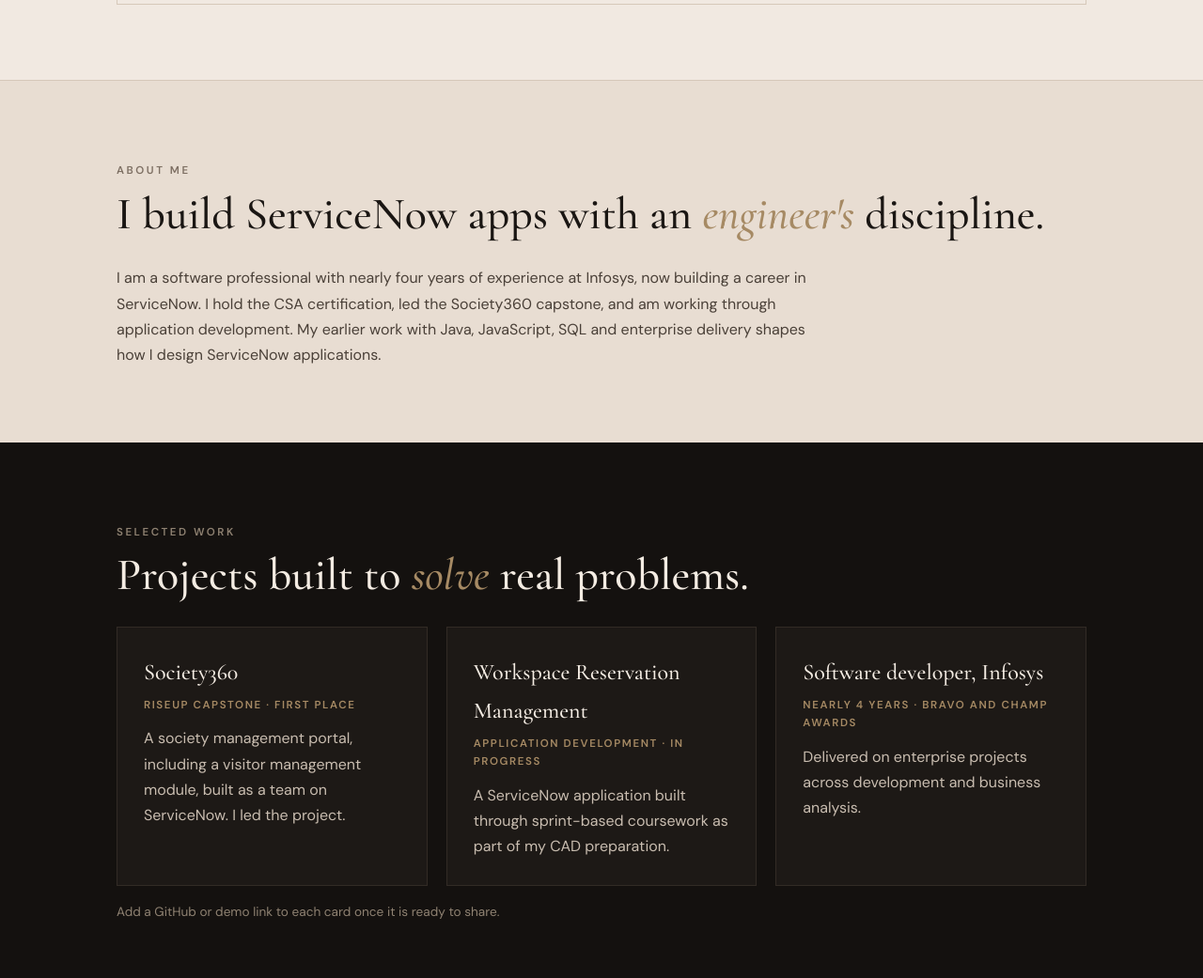
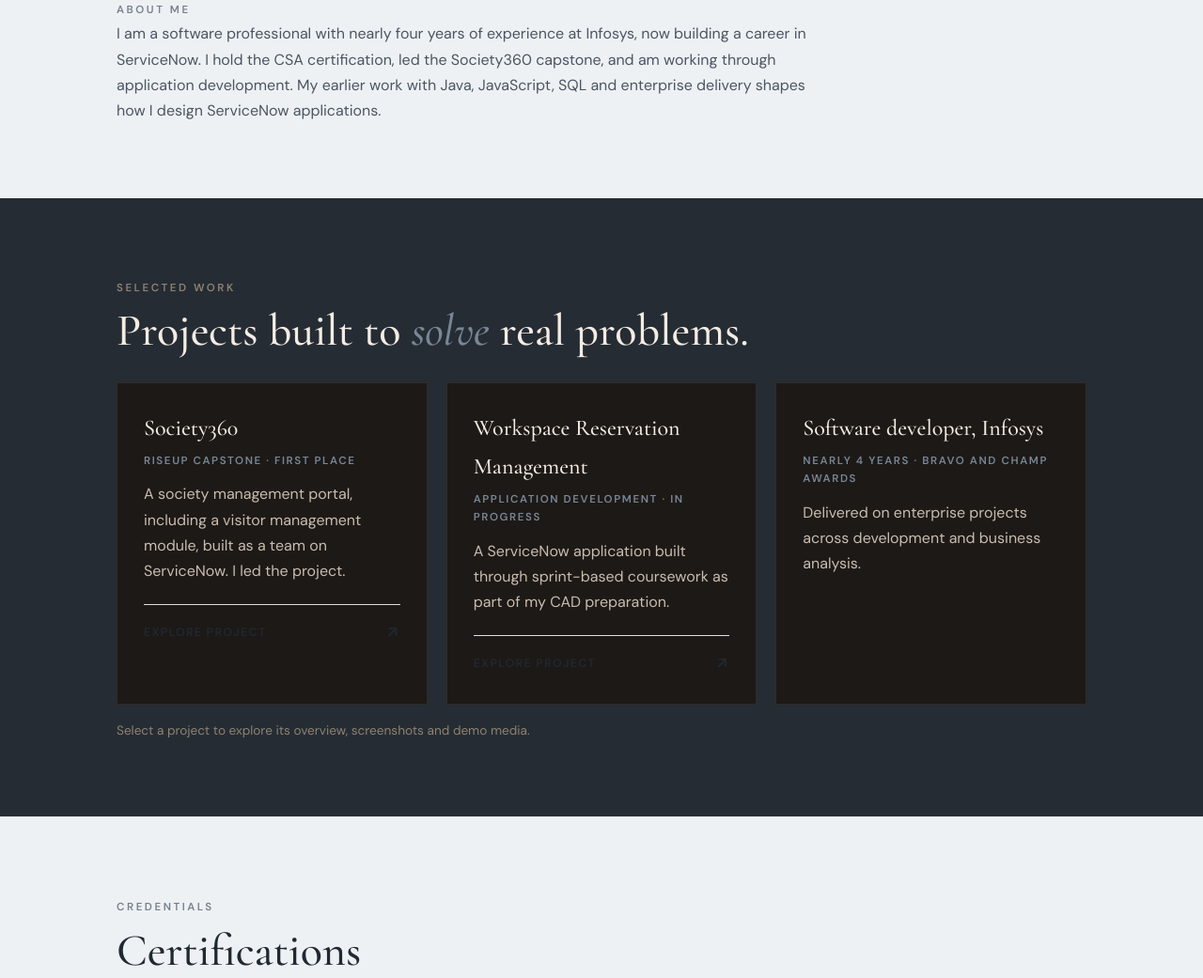
Before and after one commit to safanaali/safana_portfolio, a plain HTML site: page index.html in a window 1280 px wide. Shown: the part 917-1958 px from the top of the page at 94% size. Drawn offline with nearby package versions, Linux system fonts and the light colour scheme.

Commit message:
Update index.html

```diff
--- a/index.html
+++ b/index.html
@@ -16,14 +16,14 @@
     />
     <style>
     :root {
-        --bg: #f1e9e1;
-        --soft: #e8ddd2;
-        --line: #d6c8b9;
-        --ink: #1a1613;
-        --text: #4a4038;
-        --mute: #7d6f63;
-        --accent: #a68a64;
-        --dark: #14110f;
+        --bg: #f7f8fa;
+        --soft: #eef1f4;
+        --line: #dce1e6;
+        --ink: #202832;
+        --text: #4b5563;
+        --mute: #77818c;
+        --accent: #788797;
+        --dark: #252c34;
         --max: 1080px;
       }
       * {
@@ -75,7 +75,7 @@
         position: sticky;
         top: 0;
         z-index: 5;
-        background: rgba(241, 233, 225, 0.92);
+        background: rgba(247, 248, 250, 0.94);
         backdrop-filter: blur(6px);
         border-bottom: 1px solid var(--line);
       }
@@ -323,6 +323,34 @@
         font-weight: 600;
         margin-bottom: 12px;
       }
+
+      .project-card {
+        display: flex;
+        flex-direction: column;
+        color: inherit;
+        text-decoration: none;
+        transition: transform 180ms ease, border-color 180ms ease, box-shadow 180ms ease;
+      }
+      .project-card:hover {
+        transform: translateY(-4px);
+        border-color: var(--accent);
+        box-shadow: 0 12px 28px rgba(25, 35, 45, 0.10);
+      }
+      .project-cta {
+        display: inline-flex;
+        justify-content: space-between;
+        align-items: center;
+        margin-top: 22px;
+        padding-top: 14px;
+        border-top: 1px solid var(--line);
+        color: var(--ink);
+        font-size: 0.78rem;
+        font-weight: 600;
+        letter-spacing: 0.1em;
+        text-transform: uppercase;
+      }
+      .project-cta span { font-size: 1.1rem; }
+
       .tags {
         display: flex;
         flex-wrap: wrap;
@@ -419,6 +447,7 @@
         <nav aria-label="Main">
           <a class="logo" href="#top">S<span> /</span></a>
           <ul>
+            <li><a href="#journey">Journey</a></li>
             <li><a href="#about">About</a></li>
             <li><a href="#work">Work</a></li>
             <li><a href="#certs">Certifications</a></li>
@@ -430,14 +459,7 @@
     </header>
 
     <main id="top">
-      <div class="wrap hero">
-        <span class="eyebrow"
-          >ServiceNow developer &middot; IT professional</span
-        >
-
-      </div>
-
-      <div class="wrap journey" id="journey">
+<div class="wrap journey" id="journey">
         <span class="eyebrow">Career story</span>
         <h2>My <em>journey</em></h2>
         <p class="sub">
@@ -483,10 +505,7 @@
       <section class="s alt" id="about">
         <div class="wrap">
           <span class="eyebrow">About me</span>
-          <h2 class="t">
-            I build ServiceNow apps with an <em>engineer's</em> discipline.
-          </h2>
-          <p style="max-width: 68ch">
+<p style="max-width: 68ch">
             I am a software professional with nearly four years of experience at
             Infosys, now building a career in ServiceNow. I hold the CSA
             certification, led the Society360 capstone, and am working through
@@ -501,22 +520,24 @@
           <span class="eyebrow">Selected work</span>
           <h2 class="t">Projects built to <em>solve</em> real problems.</h2>
           <div class="cols">
-            <div class="card">
+            <a class="card project-card" href="projects/society360.html" aria-label="Explore the Society360 project">
               <h3>Society360</h3>
               <p class="meta">RiseUp capstone &middot; First place</p>
               <p>
                 A society management portal, including a visitor management
                 module, built as a team on ServiceNow. I led the project.
               </p>
-            </div>
-            <div class="card">
+              <span class="project-cta">Explore project <span aria-hidden="true">↗</span></span>
+            </a>
+            <a class="card project-card" href="projects/workspace-reservation.html" aria-label="Explore the Workspace Reservation Management project">
               <h3>Workspace Reservation Management</h3>
               <p class="meta">Application development &middot; In progress</p>
               <p>
                 A ServiceNow application built through sprint-based coursework
                 as part of my CAD preparation.
               </p>
-            </div>
+              <span class="project-cta">Explore project <span aria-hidden="true">↗</span></span>
+            </a>
             <div class="card">
               <h3>Software developer, Infosys</h3>
               <p class="meta">Nearly 4 years &middot; Bravo and Champ awards</p>
@@ -526,9 +547,7 @@
               </p>
             </div>
           </div>
-          <p class="note">
-            Add a GitHub or demo link to each card once it is ready to share.
-          </p>
+          <p class="note">Select a project to explore its overview, screenshots and demo media.</p>
         </div>
       </section>
 
```
